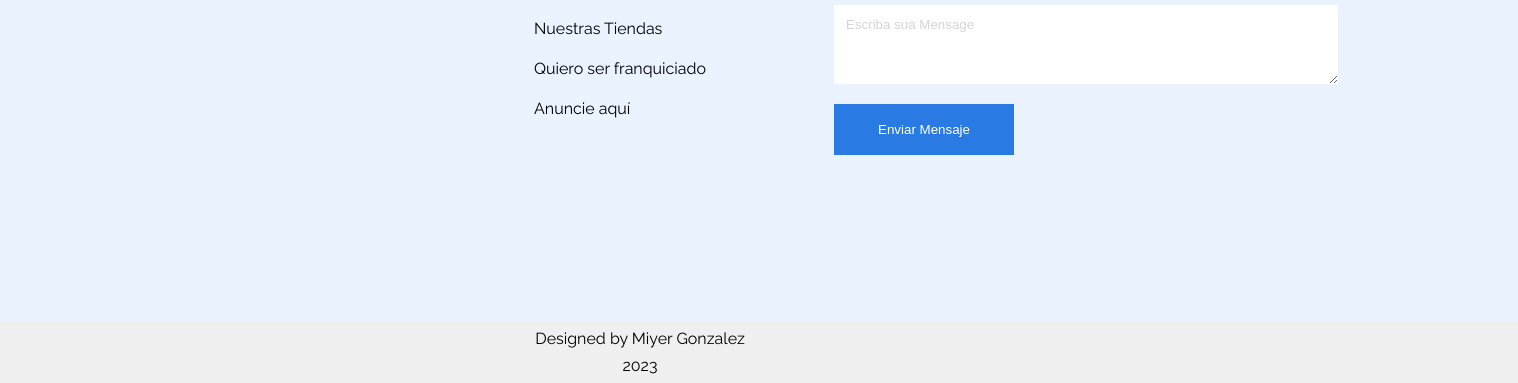
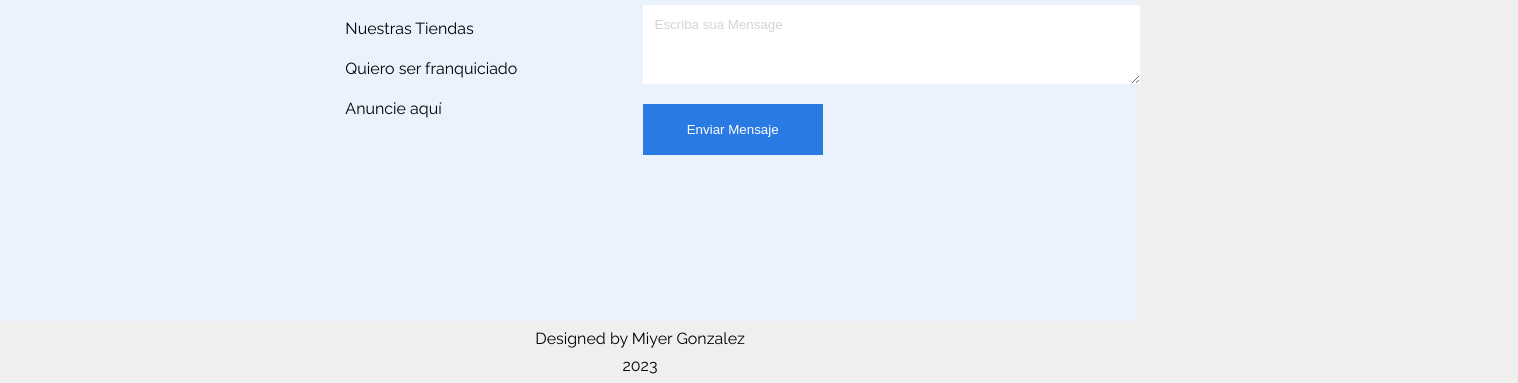
Before and after one commit to MiyerGonzalez/AluraGeek, a website with bundled scripts: page index.html in a window 1280 px wide. Shown: the part 1007-1390 px from the top of the page, 1518 px wide, since content can reach past the window. Built offline with nearby package versions, Linux system fonts and the light colour scheme; no server answers.

Commit message:
Update style.css

```diff
--- a/style.css
+++ b/style.css
@@ -169,7 +169,7 @@ nav{
 
 .contacto{
     display: flex;
-    width: 1518px;
+    width: 1136px;
     height: 368px;
     justify-content: center;
     padding: 64px 0;
```
